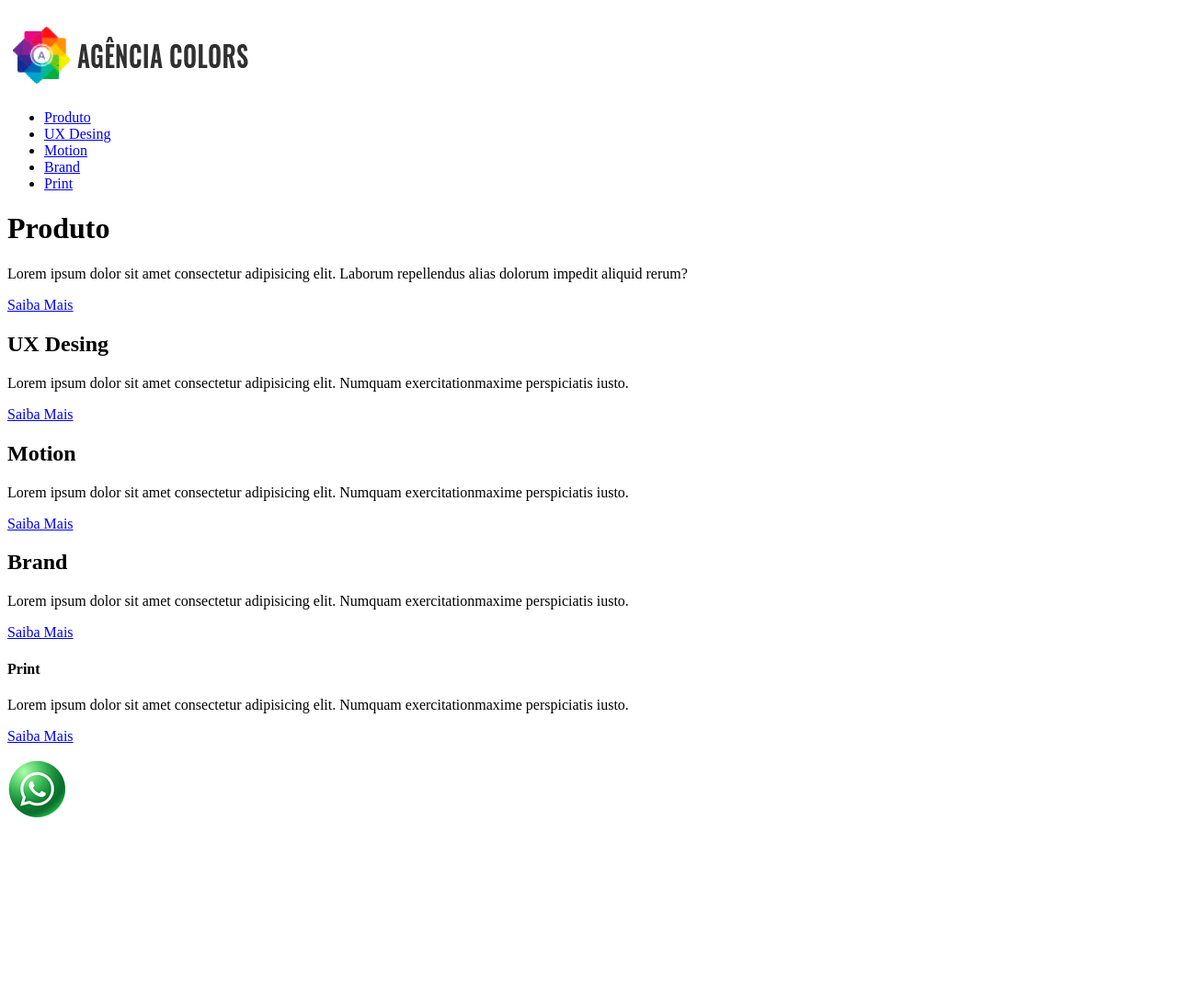
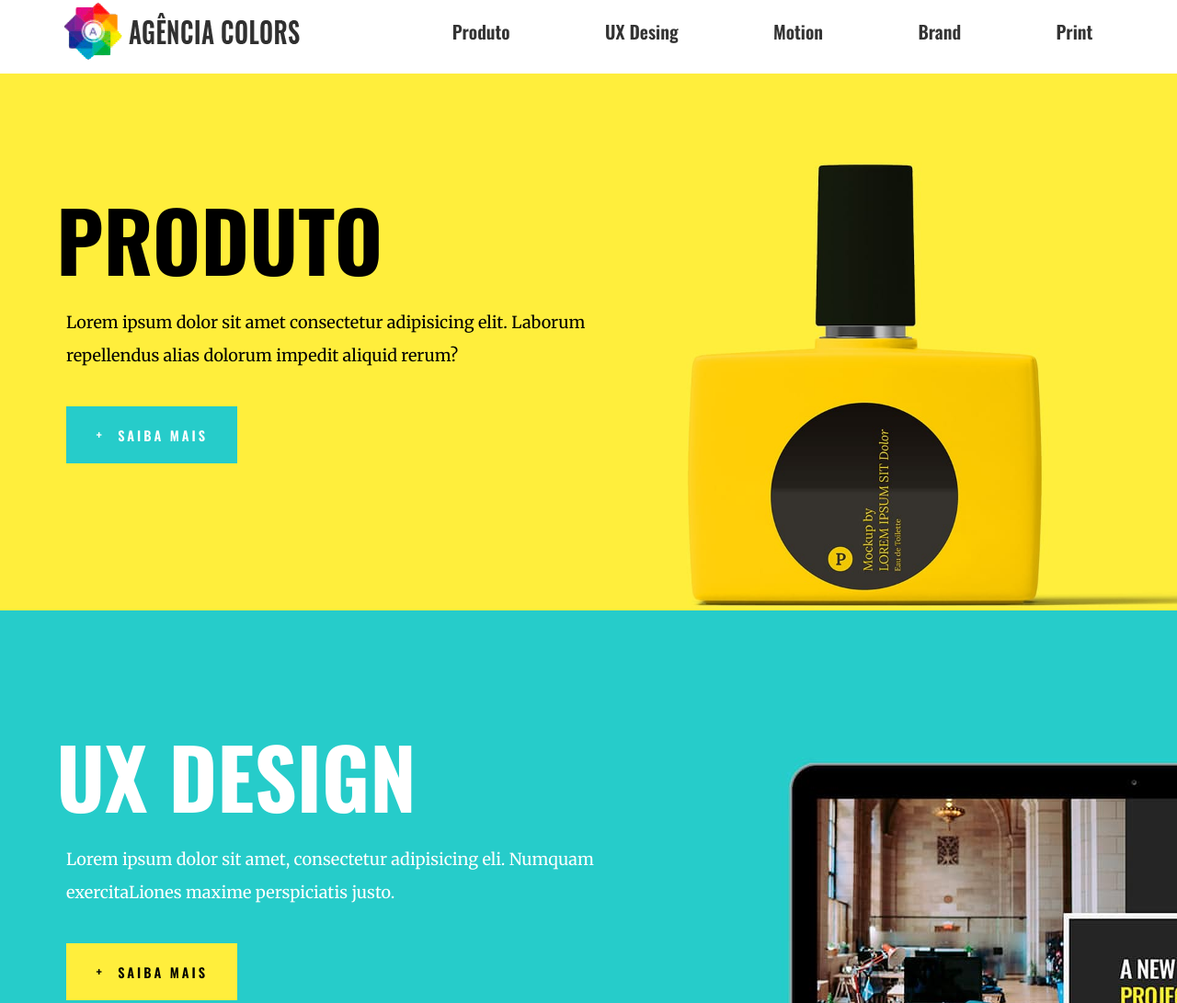
Before and after one commit to marydias777/AgenciaColors, a plain HTML site: page index.html in a window 1280 px wide. Shown: the top 1091 px of the page at 92% size. Before the commit the page ends 902 px from the top, so only its background shows below. Drawn offline with nearby package versions, Linux system fonts and the light colour scheme.

Commit message:
AgenciaColors
site completo

```diff
--- a/estilo.css
+++ b/estilo.css
@@ -0,0 +1,196 @@
+/* Importação de fontes do Google Fonts */
+@import url('https://fonts.googleapis.com/css2?family=Merriweather&family=Oswald:wght@600;700&display=swap');
+
+/* Reset global e configuração de box-sizing */
+*, *::after, *::before {
+    box-sizing: border-box;
+    scroll-padding-top: 120px; /* Adiciona padding ao topo para scroll suave */
+}
+
+/* Configurações básicas para o documento HTML */
+html {
+    font-size: 18px; /* Define o tamanho base da fonte */
+    scroll-behavior: smooth; /* Habilita o scroll suave */
+}
+
+/* Estilos básicos para o corpo do documento */
+body {
+    margin: 0;
+    padding: 0;
+    font-family: 'Merriweather', serif;
+}
+
+/* Torna o site responsivo para imagens e mídia incorporada */
+img, iframe, video {
+    max-width: 100%;
+}
+
+/* Estilo para cabeçalhos h1 */
+h1 {
+    font-family: 'Oswald', sans-serif;
+    font-size: 3rem; /* 3x o tamanho da fonte raiz */
+}
+
+/* Estilos para o cabeçalho */
+header {
+    background-color: #fff;
+    text-align: center;
+    position: sticky; /* Fixa o cabeçalho no topo */
+    top: 0;
+    padding-bottom: 0.7rem;
+}
+
+/* Estilos para a navegação */
+nav ul {
+    list-style: none;
+    margin: 0;
+    padding: 0;
+    display: flex;
+    justify-content: space-around;
+}
+
+nav a {
+    text-decoration: none;
+    color: #333;
+    font-family: 'Oswald', sans-serif;
+    font-weight: normal;
+    padding: .5rem .6rem;
+    transition: all .8s; /* Adiciona transição suave */
+}
+
+nav a:hover {
+    color: rgb(255, 238, 60);
+    background-color: #000;
+}
+
+/* Estilos para as seções principais */
+main, section {
+    height: 73vh;
+    display: flex;
+    align-items: center;
+    margin: 0;
+}
+
+/* Estilos para o conteúdo dentro das seções */
+.conteudo {
+    width: 90%;
+    margin: auto;
+    max-width: 800px;
+}
+
+.conteudo h1 {
+    text-transform: uppercase;
+    font-family: 'Oswald', sans-serif;
+    font-size: 3rem;
+    margin-bottom: 1rem;
+}
+
+.conteudo p {
+    line-height: 2rem;
+}
+
+/* Estilos para o botão de chamada para ação (CTA) */
+.cta {
+    font-family: 'Oswald', sans-serif;
+    text-decoration: none;
+    font-size: .8rem;
+    font-weight: 600;
+    background-color: rgb(255, 238, 60);
+    padding: 1.15rem 1.8rem;
+    line-height: 5.5rem;
+    color: #000;
+    letter-spacing: 3px;
+    text-transform: uppercase;
+}
+
+/* Adiciona um "+" antes do texto do CTA */
+.cta::before {
+    content: "+";
+    margin-right: 0.8rem;
+}
+
+/* Classes de utilidade para cores e fundos */
+.verde-agua {
+    background-color: #26ccca;
+    color: #fff;
+}
+
+/* Estilos específicos para diferentes seções */
+#ux {
+    color: #fff;
+    background-image: url(imagens/h13-background-img-2-min.jpg);
+}
+
+#motion {
+    background-image: url(imagens/h13-background-img-3-min.jpg);
+    background-size: cover;
+    background-position-x: center;
+}
+
+#brand {
+    background-image: url(imagens/h13-background-img-4-min.jpg);
+    color: #fff;
+}
+
+.texto {
+    color: #999;
+}
+
+#print {
+    color: #fff;
+    background-image: url(imagens/h13-background-img-5-min.jpg);
+    background-size: cover;
+    background-position-x: center;
+}
+
+#produto {
+    background-image: url(imagens/h13-background-img-1-min.jpg);
+    background-size: cover;
+    background-position-x: center;
+}
+
+/* Adiciona efeito parallax a algumas seções */
+#produto, #motion, #print {
+    background-attachment: fixed;
+}
+
+/* Ajustes adicionais para o conteúdo */
+.conteudo {
+    width: 50%;
+    max-width: 800px;
+    margin: 0;
+    margin-left: 4rem;
+}
+
+/* Media query para telas maiores que 768px */
+
+@media screen and (min-width:768px) {
+    /* Ajustes no cabeçalho para telas maiores */
+    header {
+        display: flex;
+        justify-content: space-around;
+        align-items: center;
+        height: 10vh;
+    }
+
+    .logo {
+        width: 25%;
+    }
+
+    header nav {
+        width: 70%;
+        max-width: 800px;
+    }
+
+    /* Aumenta o tamanho da fonte dos links de navegação */
+    nav a {
+        font-size: 1.1rem;
+        padding: 0.7rem 1.0rem;
+    }
+
+    /* Aumenta o tamanho do título h1 para telas maiores */
+    .conteudo h1 {
+        font-size: 5rem;
+        margin: -0.6rem;
+    }
+}
--- a/index.html
+++ b/index.html
@@ -1,105 +1,106 @@
 <!DOCTYPE html>
-<html lang="pt-br">
+<html lang="pt-BR">
 <head>
     <meta charset="UTF-8">
     <meta http-equiv="X-UA-Compatible" content="IE=edge">
     <meta name="viewport" content="width=device-width, initial-scale=1.0">
-    <title>Agência Colors - A web mais colorida </title>
+    <title>Agência Colors - A web mais colorida</title>
 
-    <!-- Descriçaõ do site -->
-    <meta name="description" content="Criação de sites responsivos, brading e ux desing.">
+    <!-- Descrição do site -->
+    <meta name="description" content="Criação de sites responsivos, branding e ux desing.">
 
-    <!-- Palavras chave -->
-    <meta name="keywords" content="site responsivo, ux desing, brading, UI">
+    <!-- Palavra chave -->
+    <meta name="keywords" content="site responsivo, ux dsing, brading, UI">
 
     <!-- Favicon -->
     <link rel="shortcut icon" href="imagens/favicon-min.png" type="image/x-icon">
 
     <!-- Link para o CSS -->
-     <link rel="stylesheet" href="estilo.css">
+    <link rel="stylesheet" href="estilo.css">
 
 </head>
 <body>
-
-    <!-- _________________________________________________________________________________ -->
-    <!-- Início do cabeçalho -->
+    <!-- ____________________________________________________ -->
+    <!-- Inicio do cabeçalho -->
 
     <header>
 
         <!-- Div com logotipo -->
         <div class="logo">
-            <p><a href="index.html" title="Agência Colors - Página Inicial"><img src="imagens/logo-colors-trans-min.png" alt="Agência Colors Logo"></a></p>
+            <p><a href="index.html" title="Agência Colors - página inicial"><img src="imagens/logo-colors-trans-min.png" alt="Agência Colors Logo"></a></p>
         </div>
 
         <!-- Menu de navegação principal -->
         <nav>
             <ul>
                 <li><a href="#produto" title="Produto">Produto</a></li>
-                <li><a href="#ux" title="UX Desing">UX Desing</a></li>
-                <li><a href="#motion" title="Motion">Motion</a></li>
-                <li><a href="#brand" title="Brand">Brand</a></li>
-                <li><a href="#print" title="Print">Print</a></li>
+                <li><a href="#ux" title="Produto">UX Desing</a></li>
+                <li><a href="#motion" title="Produto">Motion</a></li>
+                <li><a href="#brand" title="Produto">Brand</a></li>
+                <li><a href="#brand" title="Produto">Print</a></li>
             </ul>
         </nav>
 
     </header>
 
-    <!-- ________________________________________________________________________________ -->
-    <!-- Main Principal -->
+    <!-- ___________________________________________________ -->
+    <!-- Main principal -->
 
     <main id="produto">
-        <div class="conteúdo">
+        <div class="conteudo">
             <h1>Produto</h1>
-            <p>Lorem ipsum dolor sit amet consectetur adipisicing elit. Laborum repellendus alias dolorum impedit aliquid rerum?</p>
-            <p><a href="#" class="cta verde-água">Saiba Mais</a></p>
-            <!-- Acima criação de 2 classes (cta e verde-água) -->
+            <p>Lorem ipsum dolor sit amet consectetur adipisicing elit. Laborum repellendus alias dolorum impedit aliquid rerum? </p>
+            <p><a href="#" class="cta verde-agua">Saiba mais</a></p>
+            <!-- Acima criação de 2 classes (cta e verde-agua) -->
         </div>
     </main>
 
-    <!-- ________________________________________________________________________________ -->
-    <!-- Section UX Desing-->
+    <!-- ______________________________________________________ -->
+    <!-- Section UX Design -->
 
     <section id="ux">
-        <div class="conteúdo">
-            <h1>UX Desing</h1>
-            <p>Lorem ipsum dolor sit amet consectetur adipisicing elit. Numquam exercitationmaxime perspiciatis iusto.</p>
-            <p><a href="#" class="cta">Saiba Mais</a></p>
+        <div class="conteudo">
+            <h1>UX Design</h1>
+            <p>Lorem ipsum dolor sit amet, consectetur adipisicing eli. Numquam exercitaLiones maxime perspiciatis justo.</p>
+            <p><a href="#" class="cta">Saiba mais</a></p>
         </div>
     </section>
 
     <!-- Section Motion -->
     <section id="motion">
-        <div class="conteúdo">
+        <div class="conteudo">
             <h1>Motion</h1>
-            <p>Lorem ipsum dolor sit amet consectetur adipisicing elit. Numquam exercitationmaxime perspiciatis iusto.</p>
-            <p><a href="cta verde-água">Saiba Mais</a></p>
+            <p>Lorem ipsum dolor sit amet, consectetur adipisicing eli. Numquam exercitaLiones maxime perspiciatis justo.</p>
+            <p><a href="#" class="cta verde-agua">Saiba mais</a></p>
         </div>
     </section>
 
     <!-- Section Brand -->
     <section id="brand">
-        <div class="conteúdo">
+        <div class="conteudo">
             <h1>Brand</h1>
-            <p class="texto">Lorem ipsum dolor sit amet consectetur adipisicing elit. Numquam exercitationmaxime perspiciatis iusto.</p>
-            <p><a href="#" class="cta">Saiba Mais</a></p>
+            <p>Lorem ipsum dolor sit amet, consectetur adipisicing eli. Numquam exercitaLiones maxime perspiciatis justo.</p>
+            <p><a href="#" class="cta">Saiba mais</a></p>
         </div>
-    <section>
+    </section>
 
-    <!-- Section Print-->
+    <!-- Section Print -->
     <section id="print">
-        <div class="conteúdo">
+        <div class="conteudo">
             <h1>Print</h1>
-            <p>Lorem ipsum dolor sit amet consectetur adipisicing elit. Numquam exercitationmaxime perspiciatis iusto.</p>
-            <p><a href="#" class="cta">Saiba Mais</a></p>
+            <p>Lorem ipsum dolor sit amet, consectetur adipisicing eli. Numquam exercitaLiones maxime perspiciatis justo.</p>
+            <p><a href="#" class="cta">Saiba mais</a></p>
         </div>
-    <section>
+    </section>
 
-    <!-- ________________________________________________________________________________ -->
-    <!-- Div (WhatsApp)-->
+    <!-- ____________________________________________________ -->
+    <!-- Div ( WhatsApp) -->
 
     <div class="fixed">
-        <a href="produto" title="Produto"><img src="imagens/logo-whats-min.png" alt="WhatsApp"></a>
+        <a href="#produto"><img src="imagens/logo-whats-min.png" alt="WhatsAPP"></a>
     </div>
+
+
 
 </body>
 </html>
```
Also changed, not shown: 1 other file.
